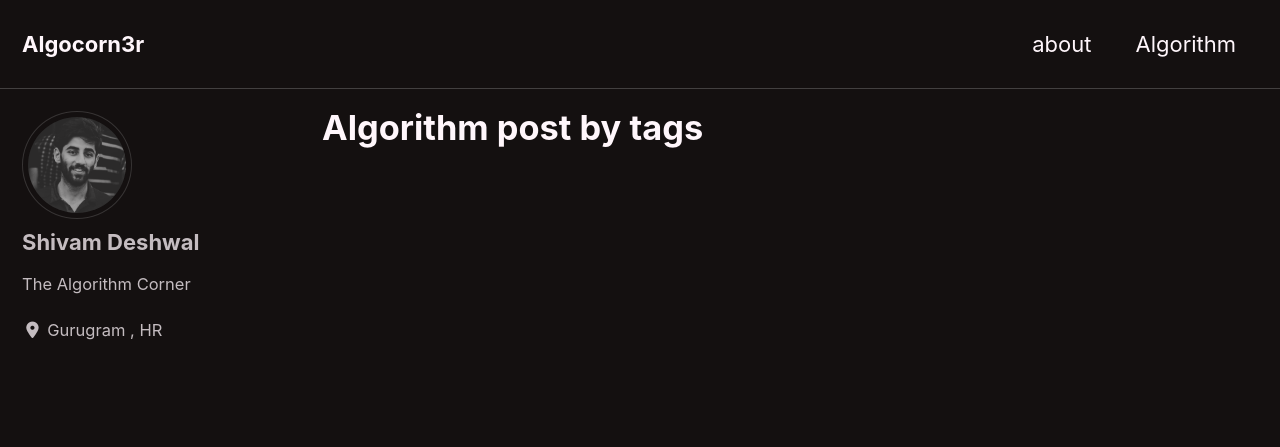
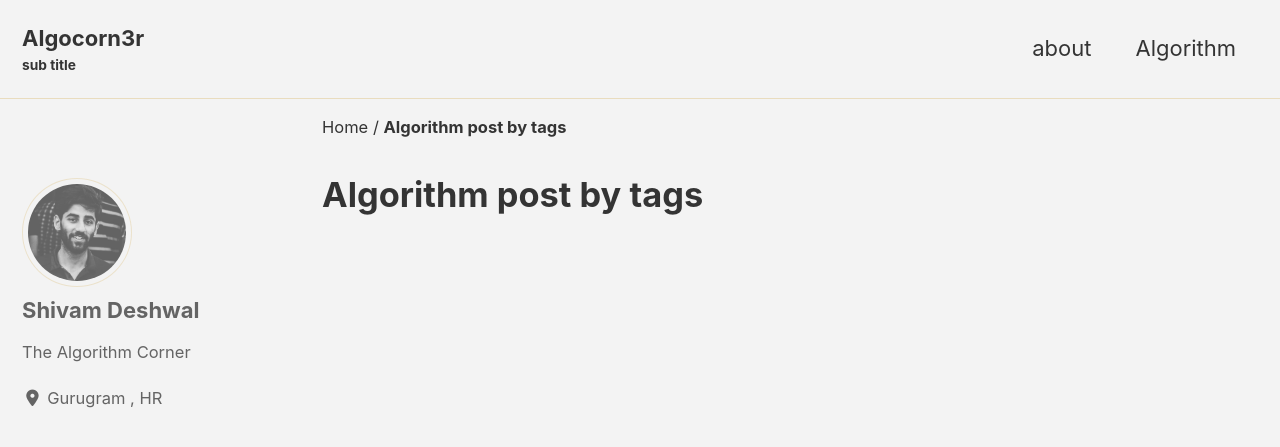
Before and after one commit to Deshwal36/Deshwal36.github.io, a Jekyll site: the page built from _pages/Algorithm.md, in a window 1280 px wide and 900 px high. Shown: the top 447 px of the window. Built offline with Jekyll 4.4.1, drawn with Linux system fonts in a browser that asks for light colours; cached includes are drawn as plain includes; nearby versions of some CDN libraries.

Commit message:
Google Analytics added

```diff
--- a/_config.yml
+++ b/_config.yml
@@ -12,22 +12,22 @@
 
 # theme                  : "minimal-mistakes-jekyll"
 # remote_theme           : "mmistakes/minimal-mistakes"
-minimal_mistakes_skin    :  "neon" #"air" ,"default" , "aqua", "contrast", "dark", "dirt", "neon", "mint", "plum", "sunrise"
+minimal_mistakes_skin    :  "dirt" #"air" ,"default" , "aqua", "contrast", "dark", "dirt", "neon", "mint", "plum", "sunrise"
 
 # Site Settings
 locale                   : "en-US"
 title                    : "Algocorn3r"
 title_separator          : "-"
-subtitle                 : # site tagline that appears below site title in masthead
+subtitle                 : "sub title"
 name                     : "Shivam Deshwal"
 description              : "The Algorithm corn3r"
 url                      : # the base hostname & protocol for your site e.g. "https://mmistakes.github.io"
 baseurl                  : # the subpath of your site, e.g. "/blog"
 repository               : # GitHub username/repo-name e.g. "mmistakes/minimal-mistakes"
-teaser                   : # path of fallback teaser image, e.g. "/assets/images/500x300.png"
+teaser                   : "/assets/images/Shivam.jpg"
 logo                     : #"/assets/images/Shivam.jpg"
 masthead_title           : # overrides the website title displayed in the masthead, use " " for no title
-# breadcrumbs            : false # true, false (default)
+breadcrumbs            : true #false , false (default)
 words_per_minute         : 200
 comments:
   provider               : # false (default), "disqus", "discourse", "facebook", "staticman", "staticman_v2", "utterances", "custom"
@@ -87,8 +87,8 @@
 analytics:
   provider               : false # false (default), "google", "google-universal", "custom"
   google:
-    tracking_id          :
-    anonymize_ip         : # true, false (default)
+    tracking_id          : UA-173400328-1
+    anonymize_ip         : true # false (default)
 
 
 # Site Author
```
Also changed, not shown: 1 other file.
